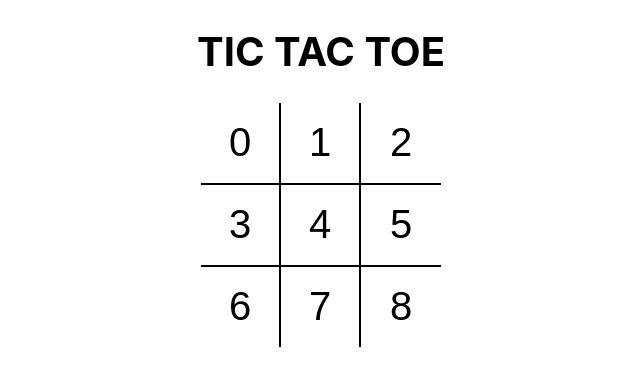
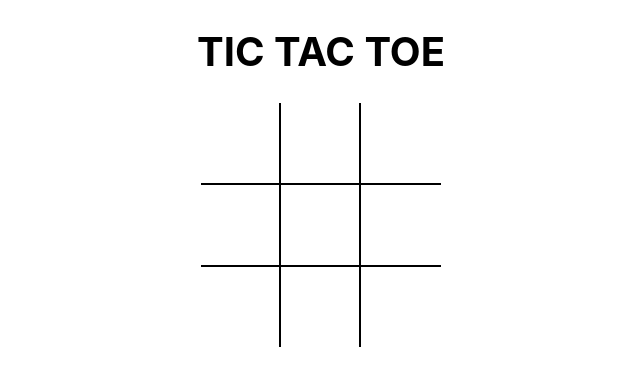
Before and after one commit to aamnasuhail/tictactoe, a React (Create React App) app: page / in a window 1280 px wide. Shown: the top 386 px of the page, without its empty margins (319-959 px from the left). Built offline with nearby package versions, Linux system fonts and the light colour scheme.

Commit message:
Manage State

```diff
--- a/public/index.html
+++ b/public/index.html
@@ -2,14 +2,14 @@
 <html lang="en">
   <head>
     <meta charset="utf-8" />
-    <link rel="icon" href="%PUBLIC_URL%/favicon.ico" />
+    <!-- <link rel="icon" href="%PUBLIC_URL%/favicon.ico" /> -->
     <meta name="viewport" content="width=device-width, initial-scale=1" />
     <meta name="theme-color" content="#000000" />
     <meta
       name="description"
       content="Web site created using create-react-app"
     />
-    <link rel="manifest" href="%PUBLIC_URL%/manifest.json" />
+    <!-- <link rel="manifest" href="%PUBLIC_URL%/manifest.json" /> -->
 
     <title>React App</title>
   </head>
--- a/src/components/Board.jsx
+++ b/src/components/Board.jsx
@@ -1,25 +1,47 @@
-import React from "react";
+import React, { useState } from "react";
 import Square from "./Square";
 
 const Board = () => {
+  const [square, setSquare] = useState(Array(9).fill(null));
+  console.log(square);
+
+  const handleSquareClick = (clickedPosition) => {
+    setSquare((currSquare) => {
+      return currSquare.map((squareValue, position) => {
+        if (clickedPosition === position) {
+          return "X";
+        }
+        return squareValue;
+      });
+    });
+  };
+
+  const renderSquare = (position) => {
+    return (
+      <Square
+        value={square[position]}
+        onClick={() => handleSquareClick(position)}
+      />
+    );
+  };
   return (
     <div className="board">
       <div className="board-row">
-        <Square value={0} />
-        <Square value={1} />
-        <Square value={2} />
+        {renderSquare(0)}
+        {renderSquare(1)}
+        {renderSquare(2)}
       </div>
 
       <div className="board-row">
-        <Square value={3} />
-        <Square value={4} />
-        <Square value={5} />
+        {renderSquare(3)}
+        {renderSquare(4)}
+        {renderSquare(5)}
       </div>
 
       <div className="board-row">
-        <Square value={6} />
-        <Square value={7} />
-        <Square value={8} />
+        {renderSquare(6)}
+        {renderSquare(7)}
+        {renderSquare(8)}
       </div>
     </div>
   );
--- a/src/components/Square.jsx
+++ b/src/components/Square.jsx
@@ -1,8 +1,8 @@
 import React from "react";
 
-const Square = ({ value }) => {
+const Square = ({ value, onClick }) => {
   return (
-    <button type="button" className="square">
+    <button type="button" className="square" onClick={onClick}>
       {value}
     </button>
   );
```
Also changed, not shown: public/manifest.json (deleted).
